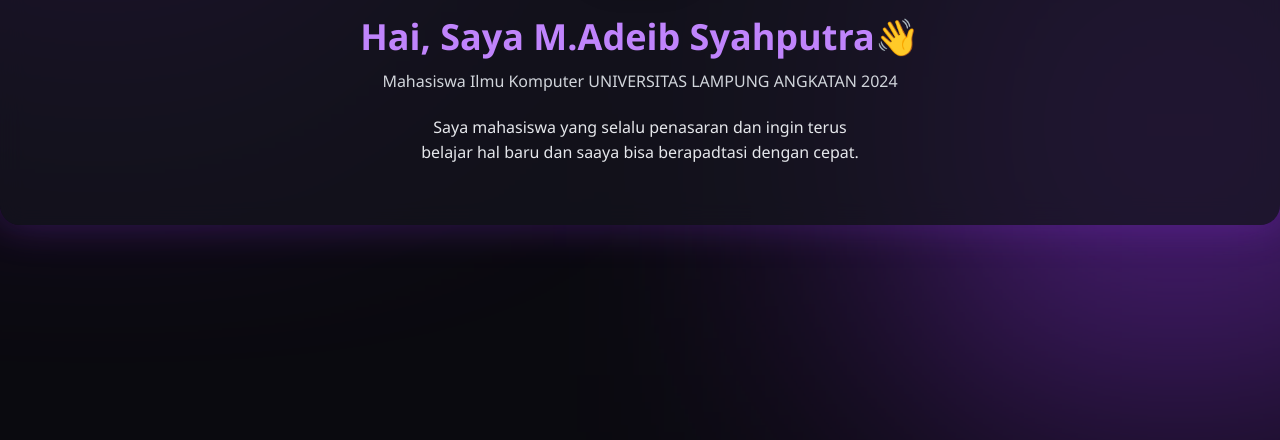
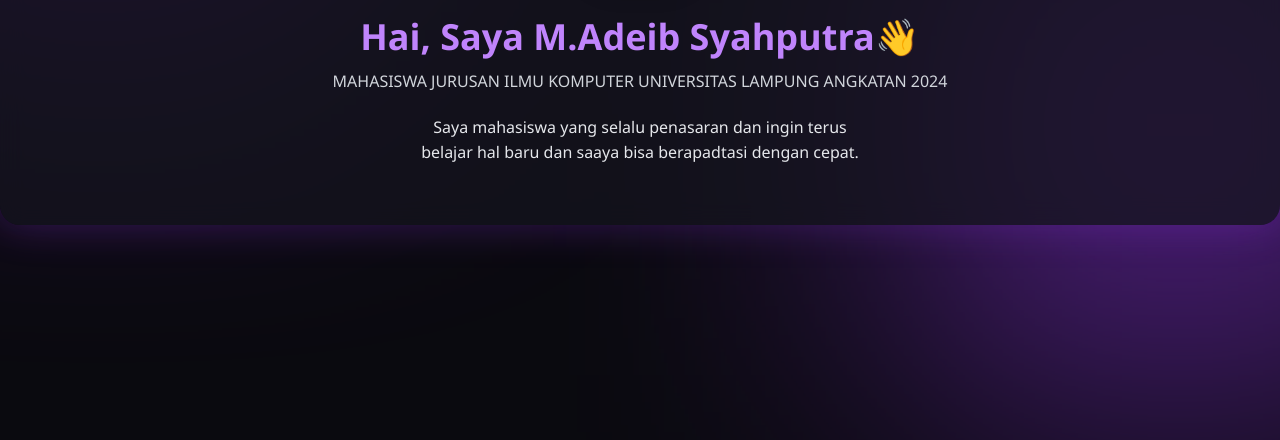
Before and after one commit to adeib5/myprofile, a plain HTML site: page index.html in a window 1280 px wide. Shown: the part 360-800 px from the top of the page. Drawn offline with nearby package versions, Linux system fonts and the light colour scheme.

Commit message:
Update index.html

```diff
--- a/index.html
+++ b/index.html
@@ -34,7 +34,7 @@
 </h1>
 
 <p class="text-gray-300 mt-3">
-Mahasiswa Ilmu Komputer UNIVERSITAS LAMPUNG ANGKATAN 2024
+MAHASISWA JURUSAN ILMU KOMPUTER UNIVERSITAS LAMPUNG ANGKATAN 2024
 </p>
 
 <p class="mt-5 max-w-md mx-auto">
```
